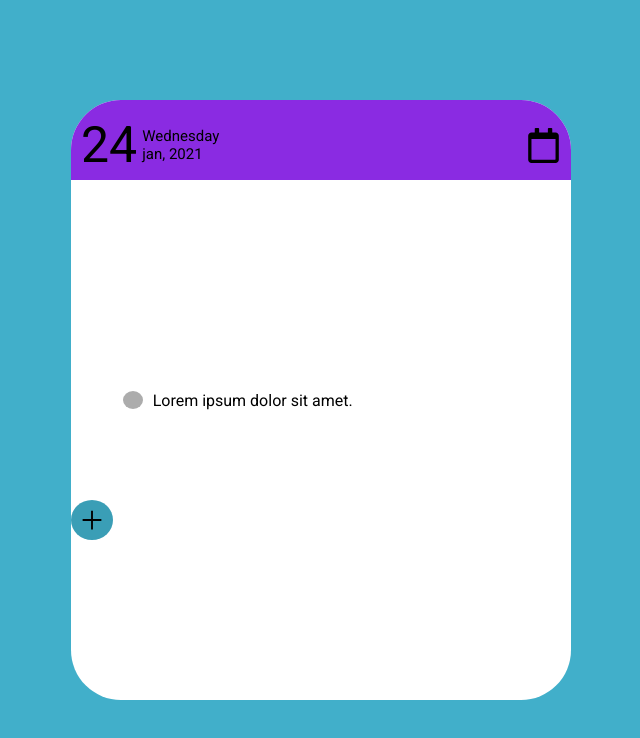
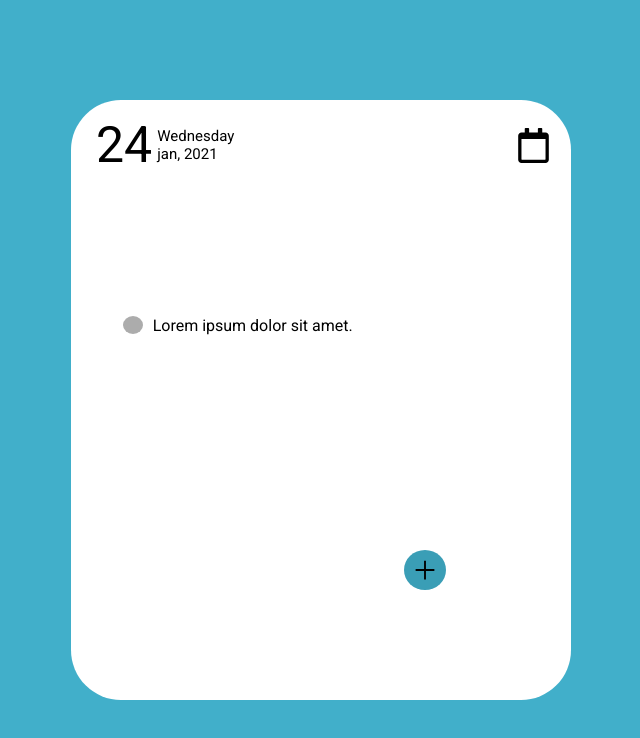
Before and after one commit to WilliamFilh0/toDoList, a React (Vite) app: page / in a window 1280 px wide. Shown: the top 738 px of the page, without its empty margins (319-959 px from the left). Built offline with nearby package versions, Linux system fonts and the light colour scheme.

Commit message:
Aumentando a quantida de linhas e colunas do Grid

```diff
--- a/src/components/ButtonSave/styles.js
+++ b/src/components/ButtonSave/styles.js
@@ -16,7 +16,3 @@ export const Button = styled.button`
   border: none;
   overflow: hidden;
 `;
-/*
-export const CustomIoAddSharp = styled(IoAddSharp)`
-  font-size: 30px;
-`;*/
--- a/src/components/Header/styles.js
+++ b/src/components/Header/styles.js
@@ -4,7 +4,8 @@ export const Header1 = styled.header`
   display: flex;
   align-items: center;
   justify-content: space-between;
-  padding-right: 10px;
+  padding-right: 20px;
+  padding-left: 15px;
   padding-top: 10px;
 
   grid-area: header;
@@ -12,7 +13,6 @@ export const Header1 = styled.header`
   height: 80px;
   width: 500px;
 
-  background-color: blueviolet;
   border-radius: 50px 50px 0 0;
 `;
 
--- a/src/pages/Home/index.jsx
+++ b/src/pages/Home/index.jsx
@@ -1,4 +1,4 @@
-import { Container, ContainerItens } from "./styles.js";
+import { Container, ContainerItens, StyledButtonSave } from "./styles.js";
 import { ButtonArea } from "../../components/ButtonArea";
 import { ButtonSave } from "../../components/ButtonSave/index.jsx";
 import { Header } from "../../components/Header";
@@ -9,7 +9,7 @@ export function Home() {
       <ContainerItens>
         <Header />
         <ButtonArea />
-        <ButtonSave />
+        <StyledButtonSave />
       </ContainerItens>
     </Container>
   );
--- a/src/pages/Home/styles.js
+++ b/src/pages/Home/styles.js
@@ -1,4 +1,5 @@
 import styled from "styled-components";
+import { ButtonSave } from "../../components/ButtonSave";
 
 export const Container = styled.div`
   display: flex;
@@ -9,13 +10,14 @@ export const Container = styled.div`
 
 export const ContainerItens = styled.div`
   display: grid;
-  grid-template-columns: 1fr 1fr 1fr;
-  grid-template-rows: 1fr 1fr 1fr;
+  grid-template-columns: 1fr 1fr 1fr 1fr;
+  grid-template-rows: 1fr 1fr 1fr 1fr;
 
   grid-template-areas:
     "header header header"
-    "ButtonArea ButtonArea content "
-    "buttonSave buttonSave buttonSave";
+    "ButtonArea ButtonArea ."
+    ". . ."
+    ". . buttonSave";
 
   height: 600px;
   width: 500px;
@@ -27,8 +29,8 @@ export const StyledButtonArea = styled.div`
   margin-left: 40px;
 `;
 
-export const StyledButtonSave = styled.div``;
-
-export const Content = styled.div`
-  grid-area: content;
+export const StyledButtonSave = styled(ButtonSave)`
+  grid-area: buttonSave;
+  justify-self: end;
+  align-self: end;
 `;
```
